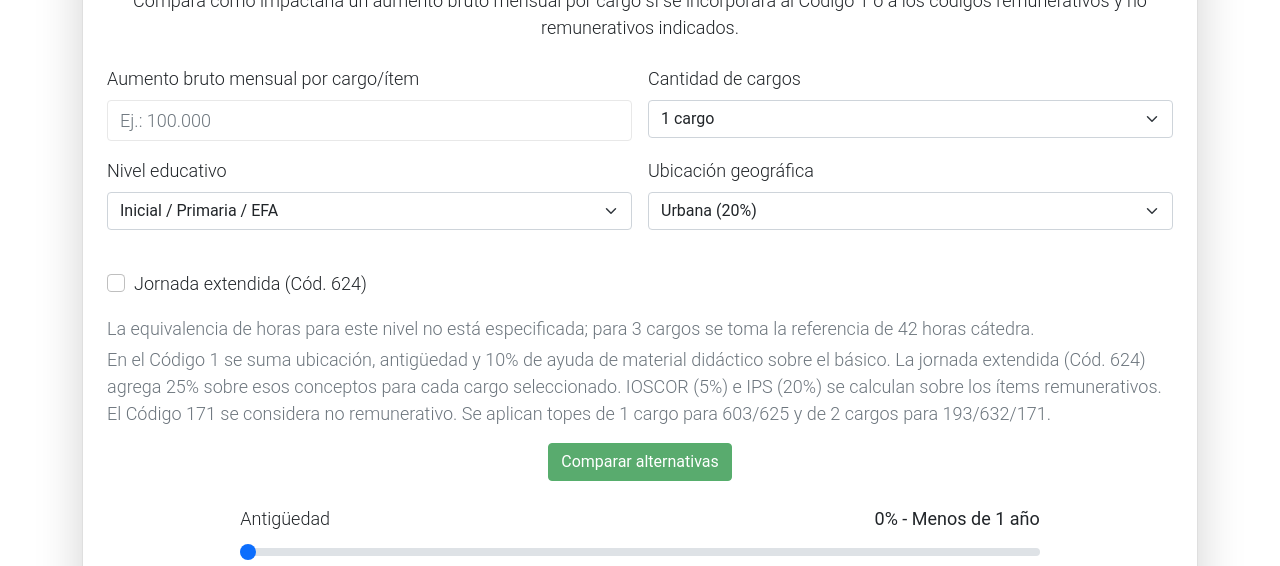
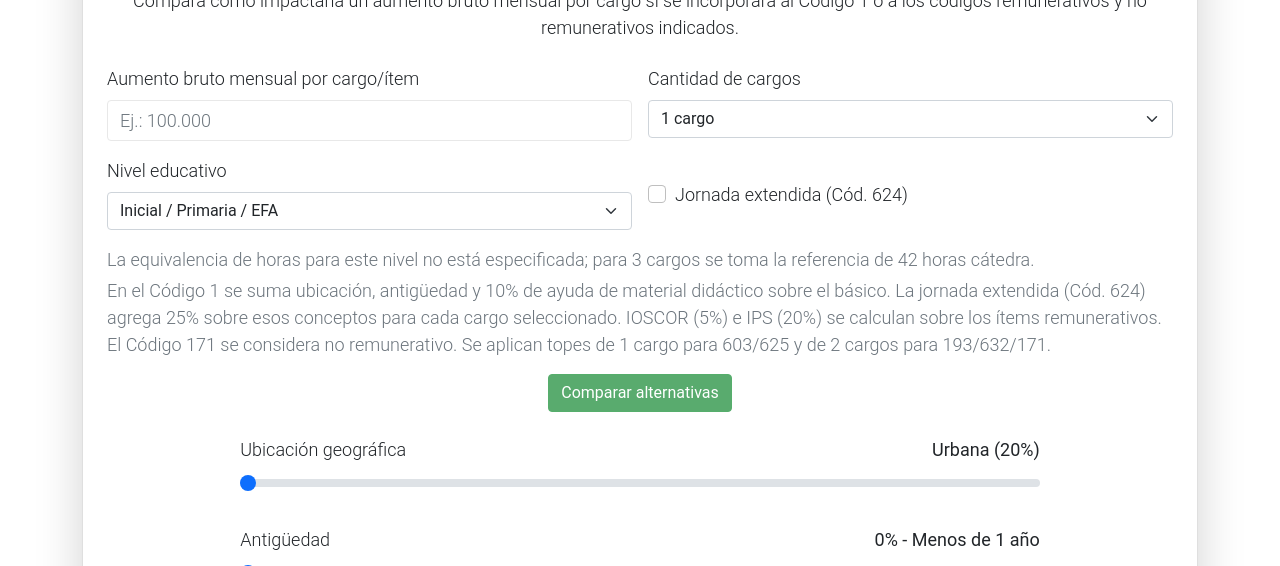
Before and after one commit to docentescorrientes/docentescorrientes.github.io, a plain HTML site: page simulador-aumento.html in a window 1280 px wide. Shown: the part 234-800 px from the top of the page. Drawn offline with Linux system fonts and the light colour scheme.

Commit message:
commit 01

```diff
--- a/scriptSimulador/simuladorAumento.js
+++ b/scriptSimulador/simuladorAumento.js
@@ -153,7 +153,8 @@ if (typeof document !== "undefined") {
     const form = document.getElementById("simuladorAumentoForm");
     const montoInput = document.getElementById("montoAumento");
     const nivelSelect = document.getElementById("nivelAumento");
-    const ubicacionSelect = document.getElementById("ubicacionAumento");
+    const ubicacionRange = document.getElementById("ubicacionAumento");
+    const ubicacionValor = document.getElementById("ubicacionAumentoValor");
     const cargosSelect = document.getElementById("cantidadCargosAumento");
     const antiguedadRange = document.getElementById("antiguedadAumento");
     const antiguedadValor = document.getElementById("antiguedadAumentoValor");
@@ -183,14 +184,14 @@ if (typeof document !== "undefined") {
 
     function actualizarUbicaciones() {
         const ubicaciones = ubicacionesPorNivel[nivelSelect.value];
-        ubicacionSelect.innerHTML = "";
-        ubicaciones.forEach(ubicacion => {
-            const option = document.createElement("option");
-            option.value = String(ubicacion.valor);
-            option.textContent = ubicacion.nombre;
-            option.selected = ubicacion.valor === 0.20;
-            ubicacionSelect.appendChild(option);
-        });
+        ubicacionRange.max = String(ubicaciones.length - 1);
+        ubicacionRange.value = "0";
+        actualizarUbicacion();
+    }
+
+    function actualizarUbicacion() {
+        const ubicaciones = ubicacionesPorNivel[nivelSelect.value];
+        ubicacionValor.textContent = ubicaciones[Number(ubicacionRange.value)].nombre;
     }
 
     function actualizarReferenciaHoras() {
@@ -277,6 +278,12 @@ if (typeof document !== "undefined") {
     nivelSelect.addEventListener("change", actualizarUbicaciones);
     nivelSelect.addEventListener("change", actualizarReferenciaHoras);
     cargosSelect.addEventListener("change", actualizarReferenciaHoras);
+    ubicacionRange.addEventListener("input", () => {
+        actualizarUbicacion();
+        if (montoInput.value.trim()) {
+            form.dispatchEvent(new Event("submit", { bubbles: true, cancelable: true }));
+        }
+    });
     antiguedadRange.addEventListener("input", () => {
         actualizarAntiguedad();
         if (montoInput.value.trim()) {
@@ -303,7 +310,8 @@ if (typeof document !== "undefined") {
         if (!form.reportValidity()) return;
 
         const cargos = Number(cargosSelect.value);
-        const ubicacion = Number(ubicacionSelect.value);
+        const ubicaciones = ubicacionesPorNivel[nivelSelect.value];
+        const ubicacion = ubicaciones[Number(ubicacionRange.value)].valor;
         const antiguedad = nivelesAntiguedad[Number(antiguedadRange.value)].valor;
         const cargosJornadaExtendida = jornadaExtendidaCheckbox.checked ? cargos : 0;
         const alternativas = calcularAlternativasAumento({
--- a/simulador-aumento.html
+++ b/simulador-aumento.html
@@ -59,10 +59,6 @@
                             </select>
                         </div>
                         <div class="col-md-6">
-                            <label class="form-label" for="ubicacionAumento">Ubicación geográfica</label>
-                            <select class="form-select" id="ubicacionAumento" name="ubicacionAumento" required></select>
-                        </div>
-                        <div class="col-md-6">
                             <div class="form-check mt-4">
                                 <input class="form-check-input" id="cargosJornadaExtendida"
                                     name="cargosJornadaExtendida" type="checkbox" value="1">
@@ -84,6 +80,14 @@
                     </div>
                 </form>
                 <div class="mt-4 w-75 mx-auto">
+                    <label class="form-label d-flex justify-content-between" for="ubicacionAumento">
+                        <span>Ubicación geográfica</span>
+                        <strong id="ubicacionAumentoValor">Urbana (20%)</strong>
+                    </label>
+                    <input class="form-range" id="ubicacionAumento" name="ubicacionAumento"
+                        type="range" min="0" max="4" step="1" value="0">
+                </div>
+                <div class="mt-4 w-75 mx-auto">
                     <label class="form-label d-flex justify-content-between" for="antiguedadAumento">
                         <span>Antigüedad</span>
                         <strong id="antiguedadAumentoValor">0% - Menos de 1 año</strong>
@@ -101,7 +105,7 @@
         <a class="text-success" href="simulador.html">Volver al simulador de haberes</a>
     </footer>
 
-    <script type="module" src="scriptSimulador/simuladorAumento.js?v=2"></script>
+    <script type="module" src="scriptSimulador/simuladorAumento.js?v=3"></script>
 </body>
 
 </html>
```
